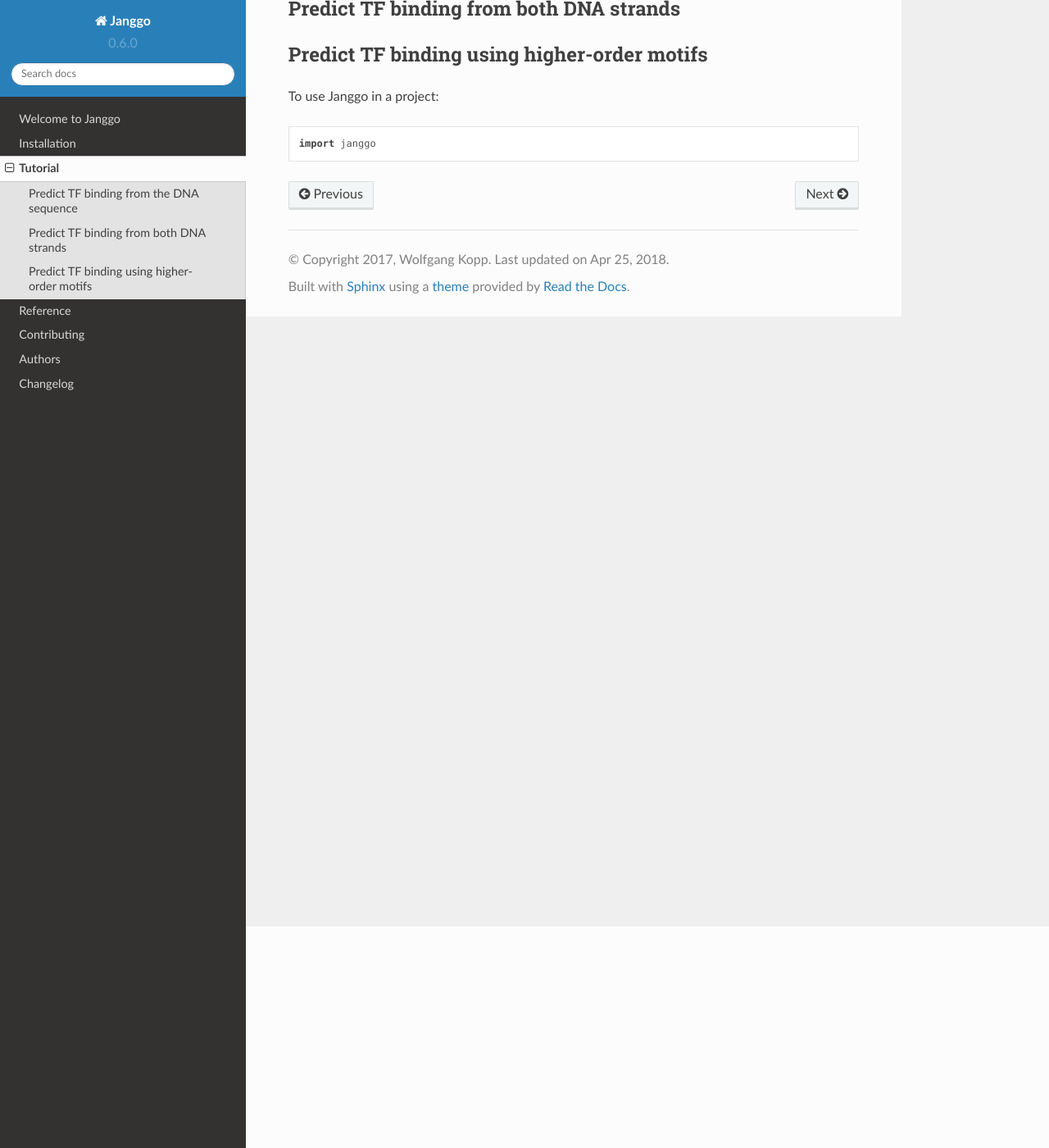
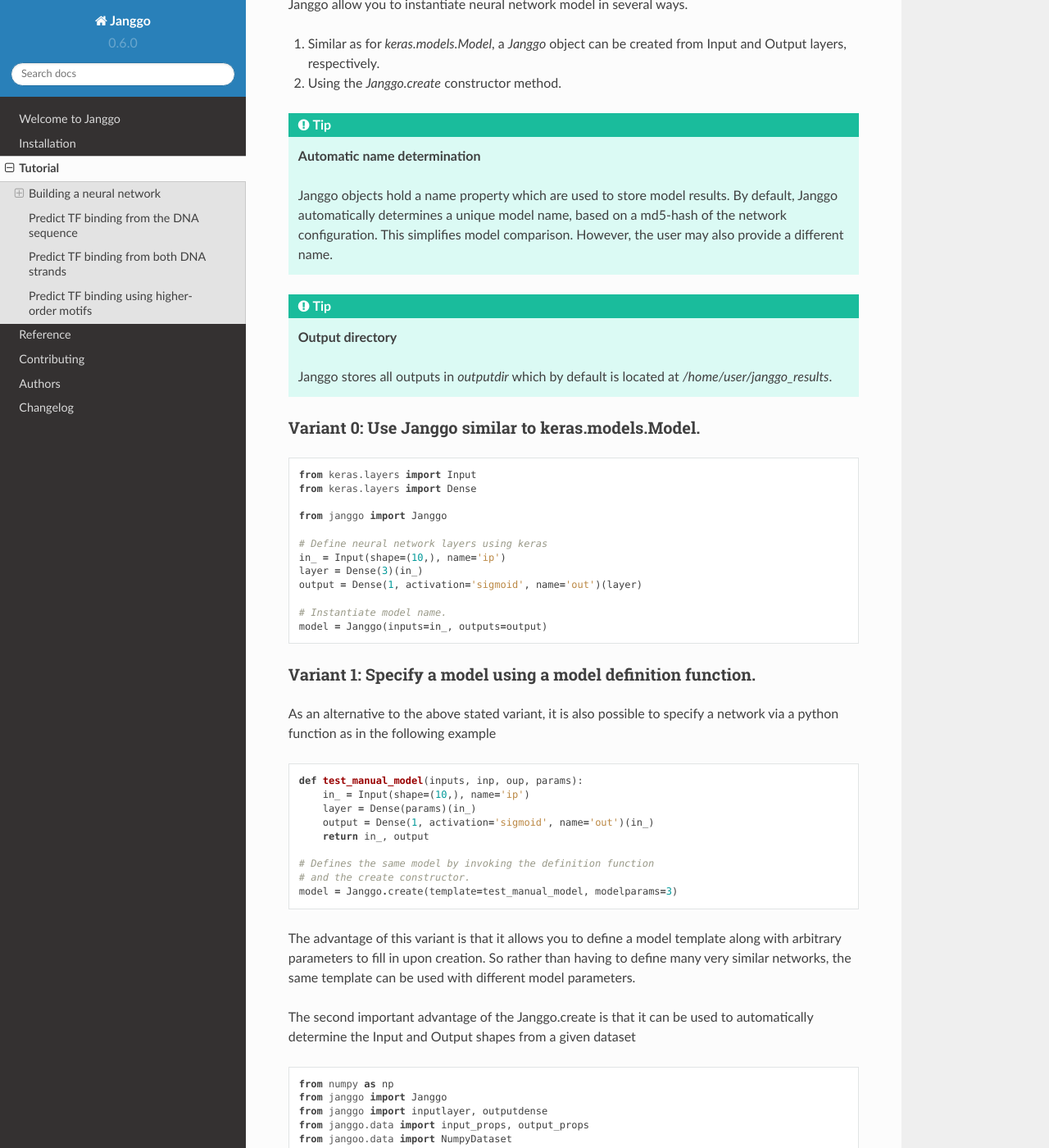
Before and after one commit to BIMSBbioinfo/janggu, a Sphinx documentation site: the page built from docs/tutorial.rst, in a window 1280 px wide and 1400 px high, scrolled down 270 px. Shown: the whole window at 82% size. Built offline with Sphinx 7.4.7 and the Read the Docs theme 2.0.0, drawn with Linux system fonts in a browser that asks for light colours; some of the changed text lies outside the part shown.

Commit message:
Improved docs

```diff
--- a/docs/reference/janggo.data.rst
+++ b/docs/reference/janggo.data.rst
@@ -22,18 +22,14 @@
 .. autosummary::
    CoverageDataset
    DnaDataset
-   RevCompDnaDataset
    TabDataset
    NumpyDataset
-   DnaDataset
 
 .. autoclass:: CoverageDataset
-   :members: create_from_bam, create_from_bigwig
+   :members: create_from_bam, create_from_bigwig, create_from_bed
 
 .. autoclass:: DnaDataset
    :members: create_from_refgenome, create_from_fasta
-
-.. autoclass:: RevCompDnaDataset
 
 
 Utilities
--- a/docs/tutorial.rst
+++ b/docs/tutorial.rst
@@ -3,7 +3,101 @@
 =========
 
 In this section we shall illustrate a plethora of ways in which
-`janggo2` can be used.
+`janggo` can be used.
+
+Building a neural network
+-------------------------
+Janggo allow you to instantiate neural network model in several ways.
+
+1. Similar as for `keras.models.Model`, a `Janggo` object can be created from Input and Output layers, respectively.
+2. Using the `Janggo.create` constructor method.
+
+.. tip:: **Automatic name determination**
+
+   Janggo objects hold a name property which are used to store model results. By default, Janggo automatically determines a unique model name, based on a md5-hash of the network configuration. This simplifies model comparison. However, the user may also provide a different name.
+
+.. tip:: **Output directory**
+
+   Janggo stores all outputs in `outputdir` which by default is located at `/home/user/janggo_results`.
+
+
+
+Variant 0: Use Janggo similar to keras.models.Model.
+^^^^^^^^^^^^^^^^^^^^^^^^^^^^^^^^^^^^^^^^^^^^^^^^^^^^
+
+.. code-block:: python
+
+	from keras.layers import Input
+	from keras.layers import Dense
+
+	from janggo import Janggo
+
+	# Define neural network layers using keras
+	in_ = Input(shape=(10,), name='ip')
+	layer = Dense(3)(in_)
+	output = Dense(1, activation='sigmoid', name='out')(layer)
+
+	# Instantiate model name.
+	model = Janggo(inputs=in_, outputs=output)
+
+Variant 1: Specify a model using a model definition function.
+^^^^^^^^^^^^^^^^^^^^^^^^^^^^^^^^^^^^^^^^^^^^^^^^^^^^^^^^^^^^^
+As an alternative to the above stated variant, it is also possible to specify
+a  network via a python function as in the following example
+
+.. code-block:: python
+
+   def test_manual_model(inputs, inp, oup, params):
+       in_ = Input(shape=(10,), name='ip')
+       layer = Dense(params)(in_)
+       output = Dense(1, activation='sigmoid', name='out')(in_)
+       return in_, output
+
+   # Defines the same model by invoking the definition function
+   # and the create constructor.
+   model = Janggo.create(template=test_manual_model, modelparams=3)
+
+The advantage of this variant is that it allows you to define a model template
+along with arbitrary parameters to fill in upon creation. So rather than having
+to define many very similar networks, the same template can be used with different
+model parameters.
+
+The second important advantage of the Janggo.create is that it can be
+used to automatically determine the Input and Output shapes from a given dataset
+
+.. code-block:: python
+
+	from numpy as np
+	from janggo import Janggo
+	from janggo import inputlayer, outputdense
+	from janggo.data import input_props, output_props
+	from jangoo.data import NumpyDataset
+
+	# Some random data which you would like to use as input for the
+	# model.
+	DATA = NumpyDataset('ip', np.random.random((1000, 10)))
+	LABELS = NumpyDataset('out', np.random.randint(2, size=(1000, 1)))
+
+	# inputlayer and outputdense automatically extract the layer shapes
+	# so that only the model body needs to be specified.
+	@inputlayer
+	@outputdense
+	def test_inferred_model(inputs, inp, oup, params):
+			with inputs.use('ip') as in_:
+					# the with block allows for easy access of a specific named input.
+					output = Dense(params)(in_)
+			return in_, output
+
+	# create the model.
+	inp = input_props(DATA)
+	oup = output_props(LABELS)
+	model = Janggo.create(template=test_inferred_model, modelparams=3
+												inputp=inp, outputp=oup)
+
+	# Compile the model
+	model.compile(optimizer='adadelta', loss='binary_crossentropy')
+
+
 
 Predict TF binding from the DNA sequence
 --------------------------------------------
@@ -13,8 +107,3 @@
 
 Predict TF binding using higher-order motifs
 -----------------------------------------------
-
-
-To use Janggo in a project::
-
-	import janggo
```
Also changed, not shown: docs/installation.rst (+0 -32 lines), docs/reference/janggo.rst (+10 -5 lines).
